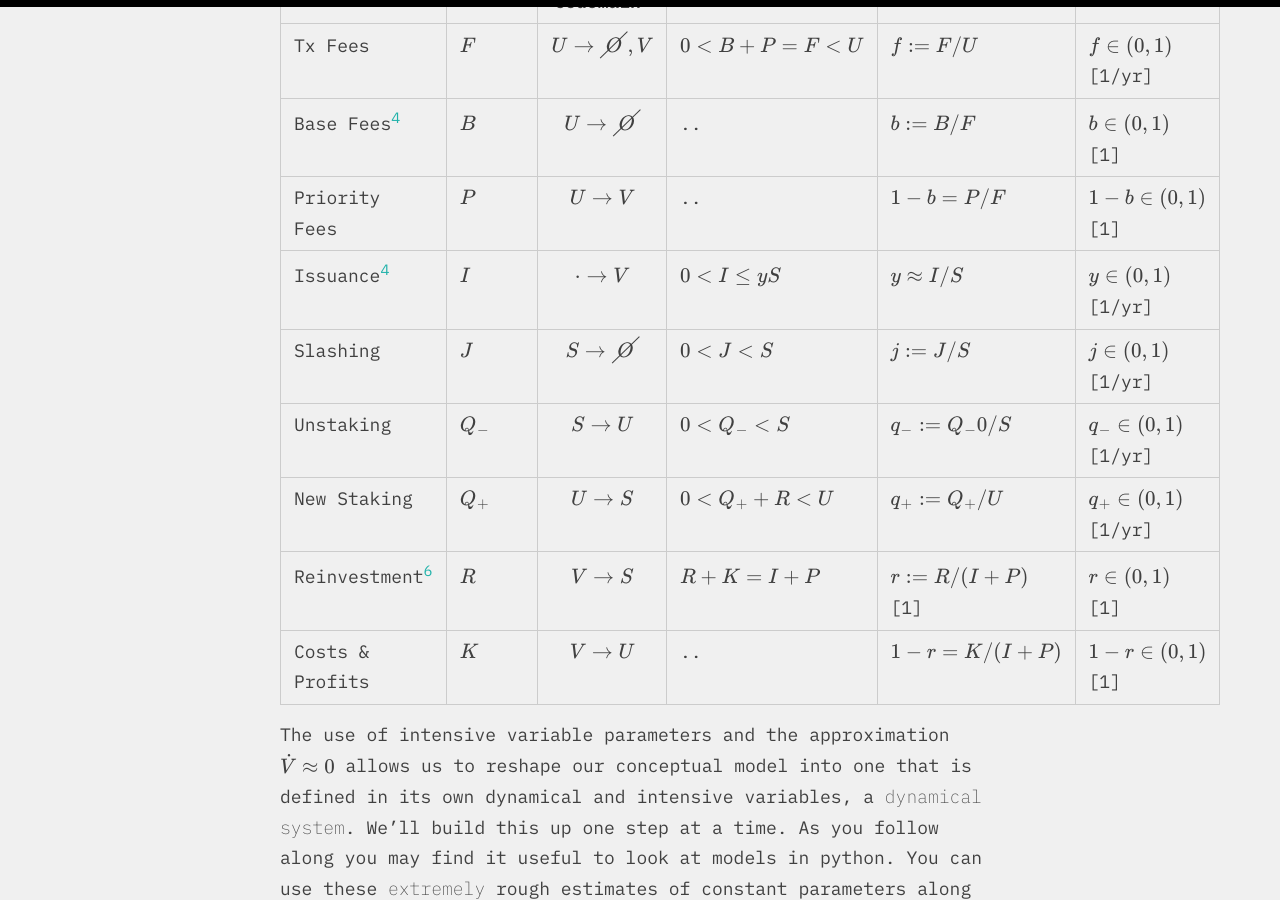
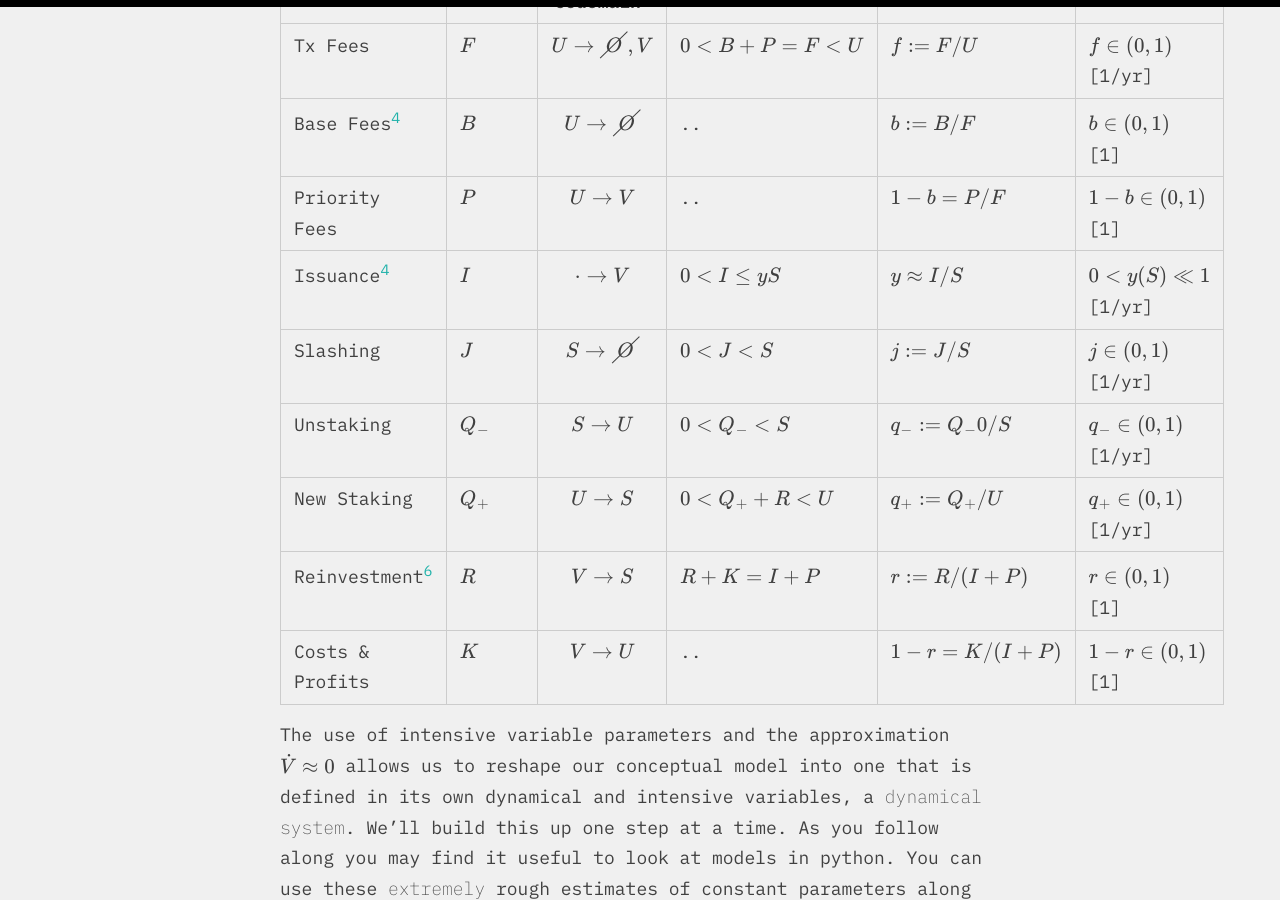
Before and after one commit to eric-downes/20sq-blog, a Jekyll site: the page built from _posts/2025-01-15-issuance-dynamics.md, in a window 1280 px wide and 900 px high, scrolled down 8270 px. Built offline with Jekyll 4.4.1, drawn with Linux system fonts in a browser that asks for light colours; some web fonts are replaced.

Commit message:
fixed latex err

```diff
--- a/_posts/2025-01-15-issuance-dynamics.md
+++ b/_posts/2025-01-15-issuance-dynamics.md
@@ -270,16 +270,16 @@ $$b(A,S,t)=B/F$$.[^time]
 
 ### Table of Flows
 
-| Flow Name | Symbol | Domain$$\to$$Codomain[^cats] | Constraint | Intensive | Range \[Units\] |
+| Flow Name | Symbol | Domain $$\to$$ Codomain[^cats] | Constraint | Intensive | Range \[Units\] |
 | :--              | :--    | :-:                 | :--        | :-- | :-- |
 | Tx Fees          | $$F$$    | $$U\to\cancel{O},V$$  | $$0<B+P=F<U$$ | $$f:=F/U$$ | $$f\in(0,1)$$ [1/yr] |
 | Base Fees[^aves] | $$B$$    | $$U\to\cancel{O}$$    | ..       | $$b:=B/F$$ | $$b\in(0,1)$$ \[1\] |
 | Priority Fees    | $$P$$    | $$U\to V$$            | ..       | $$1-b=P/F$$ | $$1-b\in(0,1)$$ \[1\] |
-| Issuance[^aves]  | $$I$$    | $$\cdot \to V$$        | $$0<I\leq yS$$ |$$y\approx I/S$$ | $$y\in(0,1)$$\[1/yr\] |
+| Issuance[^aves]  | $$I$$    | $$\cdot \to V$$        | $$0<I\leq yS$$ |$$y\approx I/S$$ | $$0<y(S)\ll 1$$ \[1/yr\] |
 | Slashing         | $$J$$    | $$S\to\cancel{O}$$    | $$0<J<S$$ | $$j:=J/S$$ | $$j\in(0,1)$$ \[1/yr\] |
 | Unstaking | $$Q_-$$  | $$S\to U$$            | $$0<Q_-<S$$ | $$q_-:=Q_-0/S$$ | $$q_-\in(0,1)$$ \[1/yr\] |
 | New Staking      | $$Q_+$$  | $$U\to S$$            | $$0<Q_++R<U$$ | $$q_+:=Q_+/U$$ | $$q_+\in(0,1)$$ \[1/yr\] |
-| Reinvestment[^whyr] | $$R$$ | $$V\to S$$            | $$R+K=I+P$$ | $$r:=R/(I+P)$$ \[1\] | $$r\in(0,1)$$ \[1\] |
+| Reinvestment[^whyr] | $$R$$ | $$V\to S$$            | $$R+K=I+P$$ | $$r:=R/(I+P)$$ | $$r\in(0,1)$$ \[1\] |
 | Costs & Profits  | $$K$$    | $$V\to U$$            | ..        | $$1-r=K/(I+P)$$ | $$1-r\in(0,1)$$ \[1\] |
 
 The use of intensive variable parameters and the approximation
```
